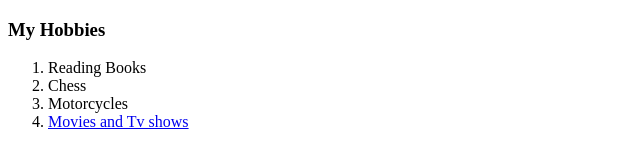
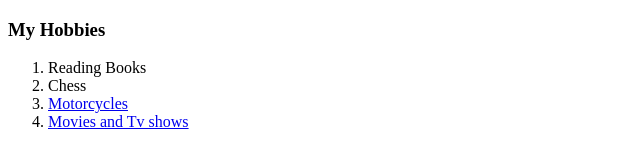
Before and after one commit to preetamreddy05/cv, a plain HTML site: page hobbies.html in a window 1280 px wide. Shown: the full height of the page, 0-640 px from the left. Drawn offline with Linux system fonts and the light colour scheme.

Commit message:
Update hobbies.html

```diff
--- a/hobbies.html
+++ b/hobbies.html
@@ -9,7 +9,7 @@
     <ol>
       <li>Reading Books</li>
       <li>Chess</li>
-      <li>Motorcycles</li>
+      <li><a href="20181229_082248.jpg">Motorcycles</a></li>
       <li><a href="https://en.wikipedia.org/wiki/Friends">Movies and Tv shows</a></li>
     </ol>
   </body>
```
